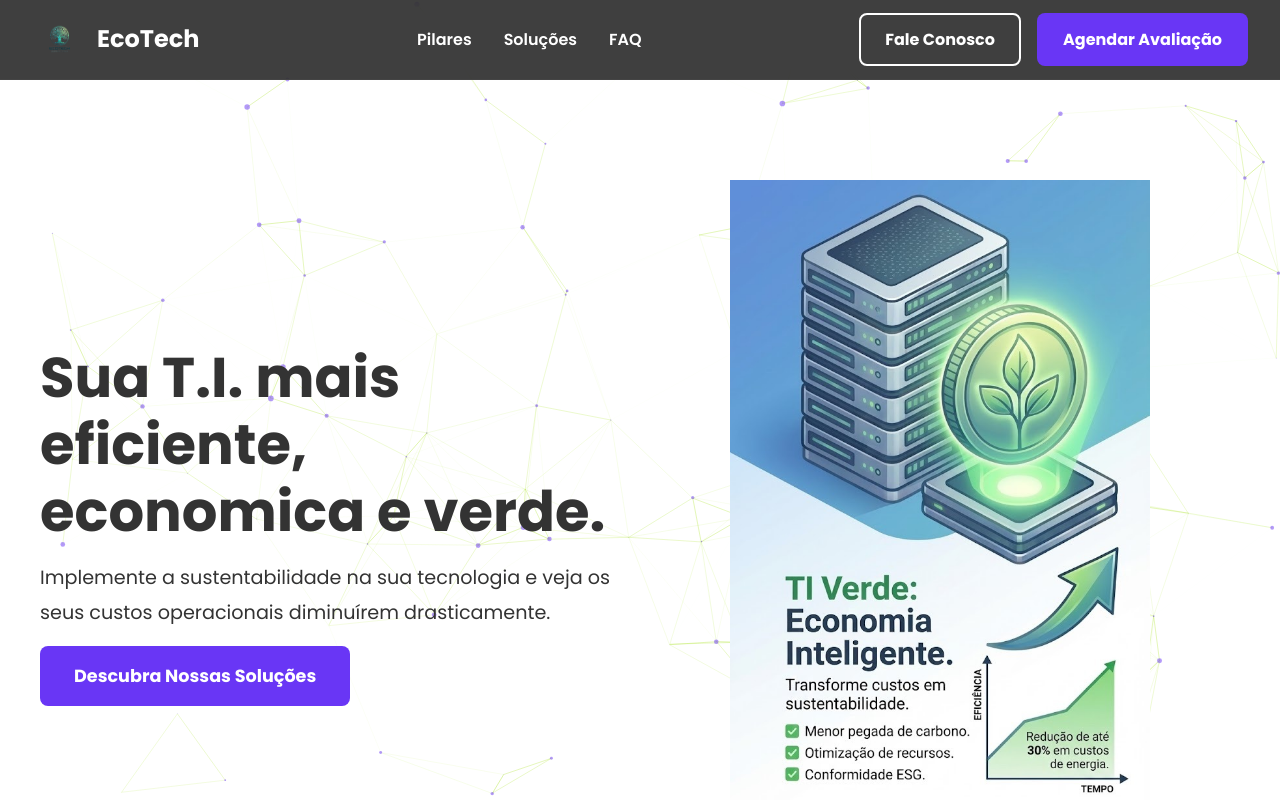
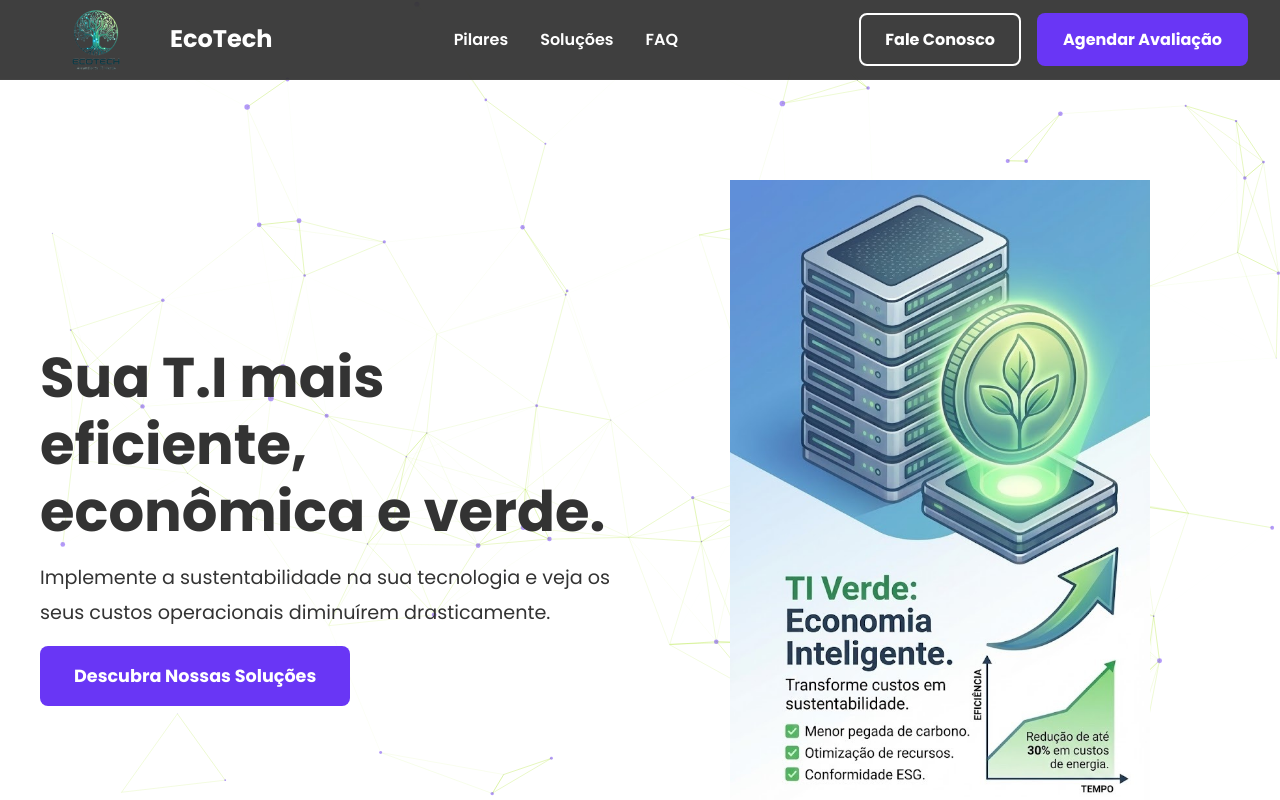
Before and after one commit to LimaLimones/site-consultoria-ti-main, a plain HTML site: page index.html in a window 1280 px wide. Shown: the top 800 px of the page. Drawn offline with nearby package versions, Linux system fonts and the light colour scheme.

Commit message:
Texto e tamanho

```diff
--- a/index.html
+++ b/index.html
@@ -16,7 +16,7 @@
 
     <header class="navbar">
         <a href="#inicio" class="logo">
-            <img src="logo1.png" alt="Logo EcoTech Consultoria TI Verde" class="logo-img">
+            <img src="icone.ico" alt="Logo EcoTech Consultoria TI Verde" class="logo-img">
             EcoTech
         </a>
         <nav>
@@ -35,7 +35,7 @@
         <section id="inicio" class="hero">
             <div class="hero-container">
                 <div class="hero-content">
-                    <h1>Sua T.I. mais eficiente, economica e verde.</h1>
+                    <h1>Sua T.I mais eficiente, econômica e verde.</h1>
                     <p>Implemente a sustentabilidade na sua tecnologia e veja os seus custos operacionais diminuírem drasticamente.</p>
                     <a href="#solucoes" class="btn btn-primary btn-lg">Descubra Nossas Soluções</a>
                 </div>
@@ -133,7 +133,7 @@
                 </div>
                 <div class="faq-item">
                     <button class="faq-question">
-                        <span>Implementar T.I. Verde é muito caro?</span>
+                        <span>Implementar T.I Verde é muito caro?</span>
                         <i class="fas fa-chevron-down"></i>
                     </button>
                     <div class="faq-answer">
@@ -156,7 +156,7 @@
         <div class="footer-container">
             <div class="footer-column">
                 <h3 class="logo">EcoTech</h3>
-                <p>Sua T.I. mais eficiente, económica e verde.</p>
+                <p>Sua T.I mais eficiente, econômica e verde.</p>
             </div>
             <div class="footer-column">
                 <h4>Navegação</h4>
@@ -181,7 +181,7 @@
             </div>
         </div>
         <div class="footer-bottom">
-            <p>&copy; 2024 EcoTech Solutions. Todos os direitos reservados.</p>
+            <p>&copy; 2025 EcoTech Solutions. Todos os direitos reservados.</p>
         </div>
     </footer>
 
--- a/style.css
+++ b/style.css
@@ -38,7 +38,7 @@ body {
 .logo { font-size: 1.5rem; font-weight: 700; color: var(--primary-color); text-decoration: none; transition: color 0.6s ease; display: flex; align-items: center; } /* Ajustado: display: flex e align-items: center */
 /* ESTILO DO LOGO IMG - TAMANHO REDUZIDO PARA 30PX */
 .logo-img {
-    height: 30px; /* AJUSTE DE TAMANHO */
+    height: 70px; /* AJUSTE DE TAMANHO */
     margin-right: 10px;
     vertical-align: middle;
     transition: height 0.6s ease;
```
